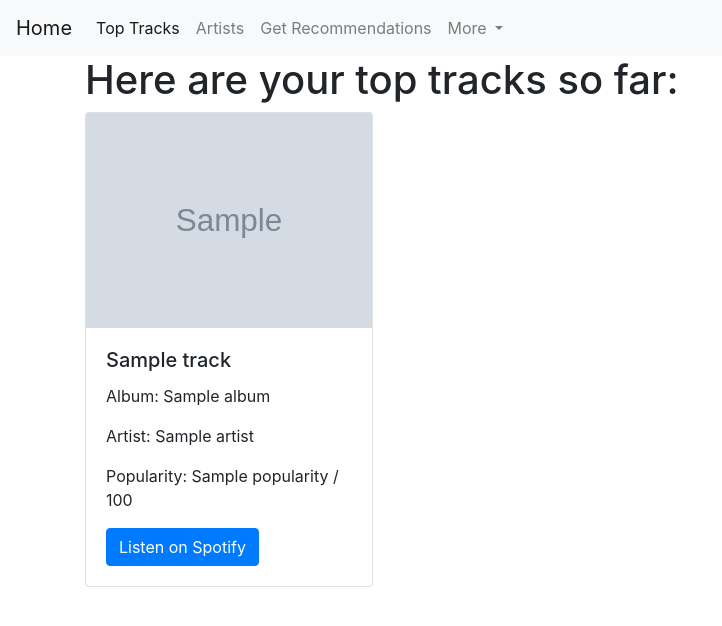
After one commit to opive/Harmony2, a Flask app: template Harmony/website/templates/top_tracks.html in a window 1280 px wide. The commit adds this page. Shown: the top 626 px of the page, without its empty margins (0-722 px from the left). Run offline with Flask 3, Linux system fonts and the light colour scheme; the template is opened without the code that fills it: most values are stand-ins (such as "Sample title", 1, 10 or a date in 2020); grey boxes marked "Sample" are stand-in pictures; some libraries are stand-ins or nearby versions.

Commit message:
added the top tracks page

```diff
--- a/Harmony/website/templates/main_logged_in.html
+++ b/Harmony/website/templates/main_logged_in.html
@@ -16,7 +16,7 @@
         <div class="collapse navbar-collapse" id="navbarNavDropdown">
             <ul class="navbar-nav">
                 <li class="nav-item active">
-                    <a class="nav-link" href="{{ url_for('core.info') }}">Playlists <span class="sr-only">(current)</span></a>
+                    <a class="nav-link" href="/toptracks">Top Tracks <span class="sr-only">(current)</span></a>
                 </li>
                 <li class="nav-item">
                     <a class="nav-link" href="/artists">Artists</a>
--- a/Harmony/website/templates/profile.html
+++ b/Harmony/website/templates/profile.html
@@ -15,10 +15,9 @@
         <p class="lead">{{ profile_info.email }} </p>
         <hr class="my-4">
         <p>Country: {{ profile_info.country }}</p>
-        <p>Followers: {{ profile_info.followers }}</p>
+        <p>Followers: {{ profile_info.followers.total}}</p>
+    </div>
 
-        <a class="btn btn-primary btn-lg" href="#" role="button">Start now</a>
-    </div>
 
 </body>
 
--- /dev/null
+++ b/Harmony/website/templates/top_tracks.html
@@ -0,0 +1,24 @@
+{% extends 'main_logged_in.html' %}
+{% block content %}
+
+<body>
+    <h1>Here are your top tracks so far:</h1>
+    <div class="row">
+        {% for track in top_tracks %}
+          <div class="col-md-4">
+            <div class="card mb-4" style="width: 18rem;">
+              <img src="{{ track.album.images[0].url }}" class="card-img-top" alt="{{ track.name }}">
+              <div class="card-body">
+                <h5 class="card-title">{{ track.name }}</h5>
+                <p class="card-text">Album: {{ track.album.name }}</p>
+                <p class="card-text">Artist: {{ track.artists[0].name }}</p>
+                <p class="card-text">Popularity: {{ track.popularity }} / 100</p>
+                <a href="{{ track.external_urls.spotify }}" class="btn btn-primary" target="_blank">Listen on Spotify</a>
+              </div>
+            </div>
+          </div>
+        {% endfor %}
+      </div>
+</body>
+
+{% endblock %}
```
Also changed, not shown: Harmony/website/auth.py (+27 -3 lines), Harmony/website/templates/playlists.html (deleted).
